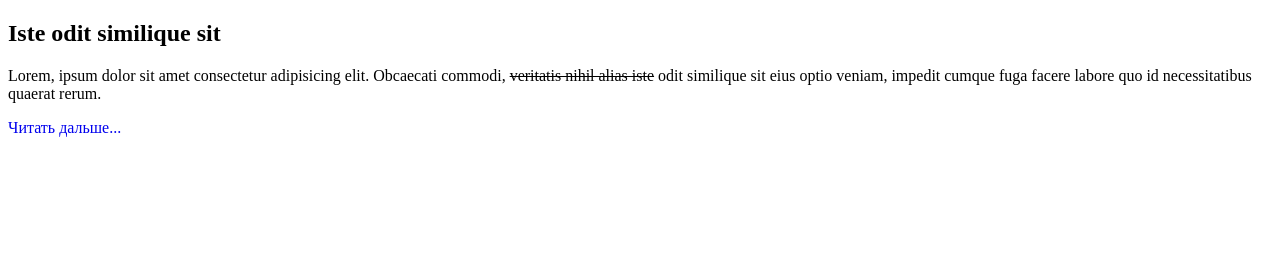
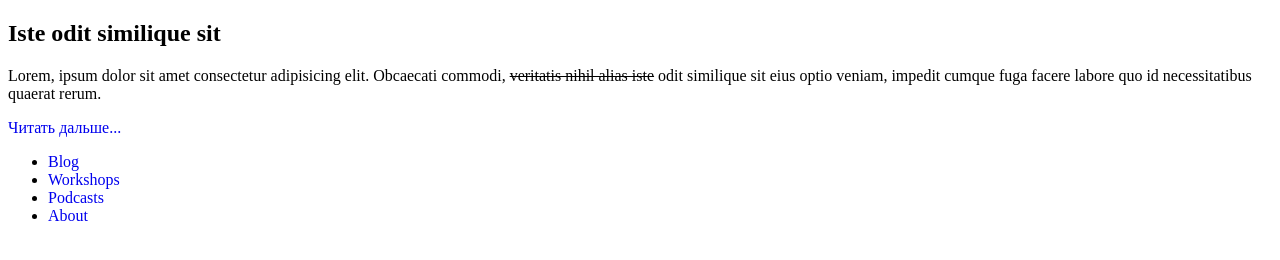
Before and after one commit to sashazakatov/CSSText, a plain HTML site: page index.html in a window 1280 px wide. Drawn offline with Linux system fonts and the light colour scheme.

Commit message:
Update index.html and style.css

```diff
--- a/index.html
+++ b/index.html
@@ -17,5 +17,13 @@
         </p>
         <a href="#" class="link">Читать дальше...</a>
     </section>
+    <section>
+        <ul class="site-nav">
+            <li><a href="#" class="link">Blog</a></li>
+            <li><a href="#" class="link">Workshops</a></li>
+            <li><a href="#" class="link">Podcasts</a></li>
+            <li><a href="#" class="link">About</a></li>
+        </ul>
+    </section>
 </body>
 </html>
--- a/styles/style.css
+++ b/styles/style.css
@@ -4,3 +4,7 @@
 .link{
     text-decoration: none;
 }
+
+.site-nav .link{
+    text-transform: capitalize;
+}
```
